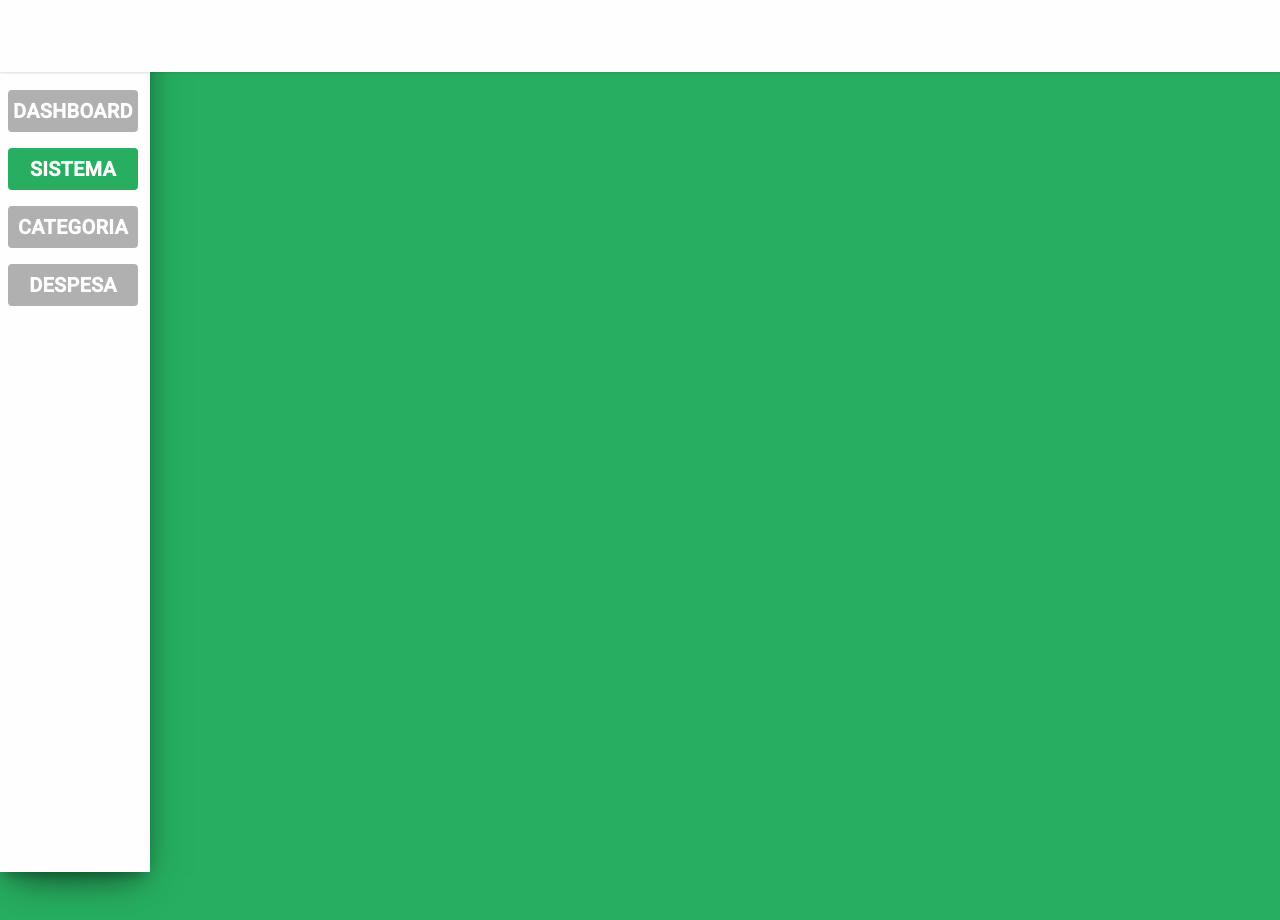
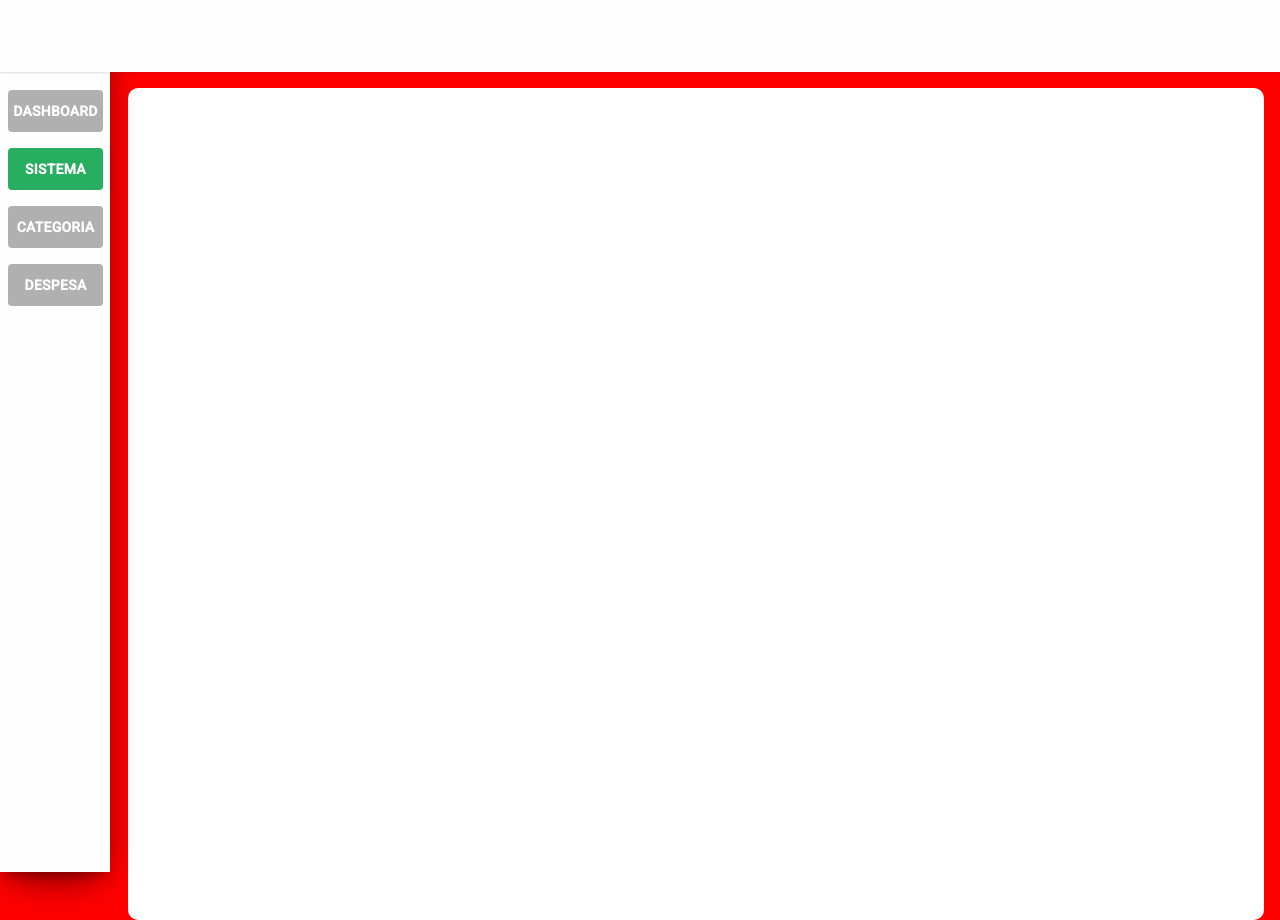
Before and after one commit to Lukascumk/Projeto-Front-End-Angular, an Angular app: page /sistema in a window 1280 px wide. Before the commit the page ends 800 px from the top, so only its background shows below. Built offline with nearby package versions, Linux system fonts and the light colour scheme.

Commit message:
atualizando pagina de sistema e tamanho sidebar

```diff
--- a/src/app/components/sidebar/sidebar.component.scss
+++ b/src/app/components/sidebar/sidebar.component.scss
@@ -2,7 +2,7 @@
 {
   position: fixed;
   padding-top:  72px;
-  width: 150px;
+  width: 110px;
  min-height: 100vh;
  min-height: flex;
  height: -webkit-fill-avaliable;
@@ -23,7 +23,7 @@ box-shadow: 0 16px 38px -12px rgba(0,0,0,0.56), 0 4px 25px 0px rgba(0,0,0,0.12),
 }
 
 .caixa-menu {
-  width: 130px;
+  width: 95px;
   height: 42px;
   border-radius: 4px;
   background: rgba(128,128,128,0.614);
@@ -37,7 +37,7 @@ box-shadow: 0 16px 38px -12px rgba(0,0,0,0.56), 0 4px 25px 0px rgba(0,0,0,0.12),
 
 .caixa-menu-texto{
 
-  font-size: 20px;
+  font-size: flex;
   display: flex;
   justify-content: center;
   align-items: center;
--- a/src/app/pages/sistema/sistema.component.html
+++ b/src/app/pages/sistema/sistema.component.html
@@ -1,2 +1,14 @@
 <navbar></navbar>
 <sidebar></sidebar>
+
+<div class="container-base">
+
+
+      <div class="container-page">
+            <div class="content-page">
+
+            </div>
+
+      </div>
+
+</div>
--- a/src/styles.scss
+++ b/src/styles.scss
@@ -12,8 +12,50 @@
 body {
   font-family: "Poppins";
   margin: 0;
-  background: #27ae60;
+  background: #b4e7b6;
+
+  font-style: normal;
+  font-weight: 400;
+  font-size: 14px;
+  line-height:  21px;
 }
 
-html, body { height: 100%; }
-body { margin: 0; font-family: Roboto, "Helvetica Neue", sans-serif; }
+input{
+  background: #ffffff ;
+  box-sizing: border-box;
+  width:  397px;
+  height:  44px;
+  border: 1px solid #ccd4db;
+  border-radius: 4px;
+  padding: 8px;
+  color: #6e778b;
+
+}
+
+label
+
+{
+}
+
+.error-input
+{
+  font-size: 14px;
+  color: red;
+}
+.btn-primary
+{
+
+}
+
+.container-base {
+  background: red;
+  padding: 88px 16px 0px 128px;
+
+  .content-page {
+    background: white;
+    padding: 16px;
+    border-radius :10px;
+    min-height:800px;
+    min-width:352;
+  }
+}
```
